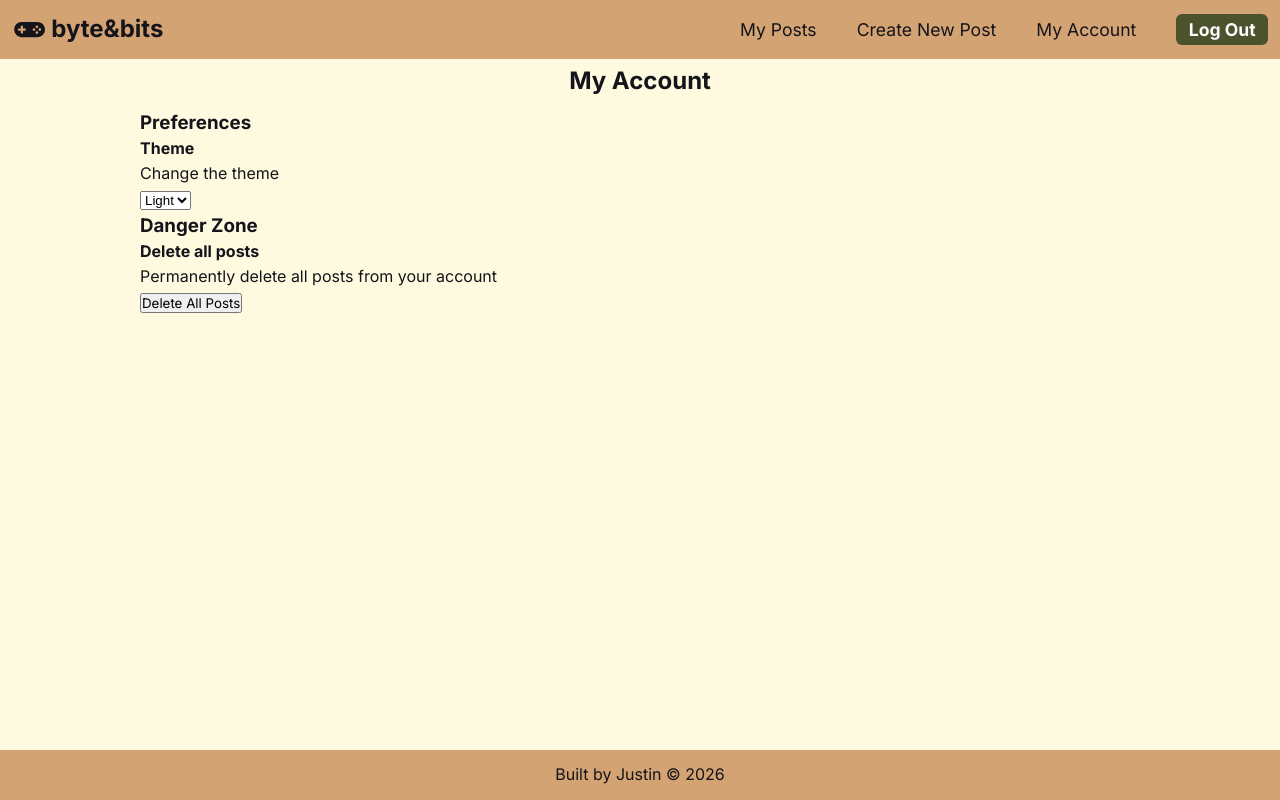
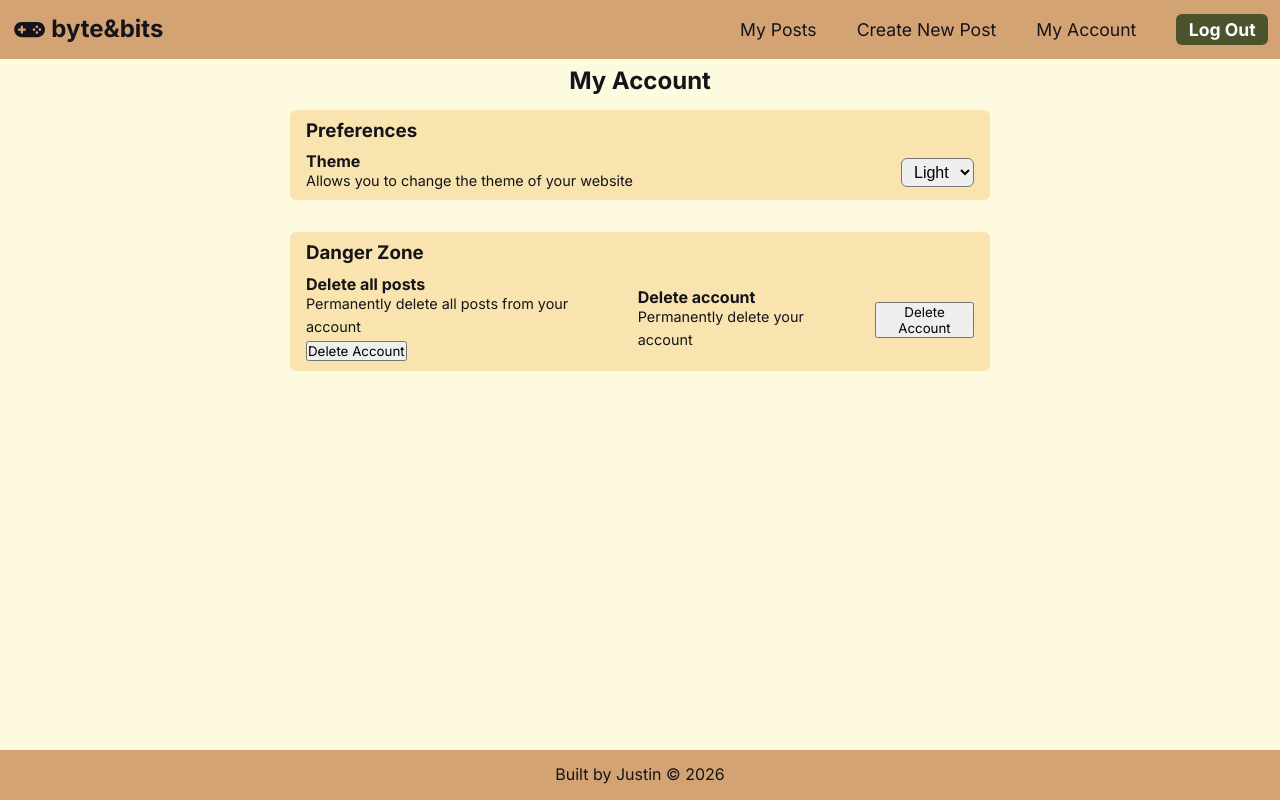
Before and after one commit to justinjones38/retro-game-forum, a React (Vite) app: page /my-account in a window 1280 px wide. Built offline with nearby package versions, Linux system fonts and the light colour scheme; no server answers; sample sign-in values are in the browser's storage.

Commit message:
improved styling of dark mode

```diff
--- a/src/components/modals/ModalConfirm.module.css
+++ b/src/components/modals/ModalConfirm.module.css
@@ -11,6 +11,7 @@
   justify-content: center;
   align-items: center;
   z-index: 100;
+  color: var(--primary-text-color);
 }
 
 .contentWrapper {
--- a/src/components/modals/ModalForm.module.css
+++ b/src/components/modals/ModalForm.module.css
@@ -11,6 +11,7 @@
   justify-content: center;
   align-items: center;
   z-index: 100;
+  color: var(--primary-text-color);
 }
 
 .contentWrapper {
--- a/src/pages/account-setup/MyAccount.jsx
+++ b/src/pages/account-setup/MyAccount.jsx
@@ -41,11 +41,11 @@ export default function MyAccount() {
       <div className={styles.contentWrapper}>
         <h3 className={styles.subtitle}>Preferences</h3>
         <div className={styles.miniContainer}>
-          <div className={styles.contentDescription}>
+          <div className={styles.leftContent}>
             <h4 className={styles.contentHeader}>Theme</h4>
-            <p className={styles.contentDescription}>Change the theme</p>
+            <p className={styles.contentDescription}>Allows you to change the theme of your website</p>
           </div>
-          <select value={theme} onChange={handleTheme}>
+          <select value={theme} onChange={handleTheme} className={styles.selectMenu}>
             <option value="light">Light</option>
             <option value="dark">Dark</option>
           </select>
@@ -60,8 +60,16 @@ export default function MyAccount() {
             <p className={styles.contentDescription}>
               Permanently delete all posts from your account
             </p>
+            <button>Delete Account</button>
           </div>
-          <button>Delete All Posts</button>
+
+          <div className={styles.description}>
+            <h4 className={styles.contentHeader}>Delete account</h4>
+            <p className={styles.contentDescription}>
+              Permanently delete your account
+            </p>
+          </div>
+          <button>Delete Account</button>
         </div>
       </div>
     </section>
--- a/src/pages/account-setup/MyAccount.module.css
+++ b/src/pages/account-setup/MyAccount.module.css
@@ -0,0 +1,34 @@
+.contentWrapper {
+  background-color: var(--card-bg-color);
+  width: 90%;
+  max-width: 700px;
+  margin: 0 auto 2em;
+  border-radius: 6px;
+  padding: 0.5em 1em;
+}
+
+.subtitle {
+  margin-bottom: 0.5em;
+}
+
+.miniContainer {
+  display: flex;
+  justify-content: space-between;
+  align-items: center;
+  gap: 1em;
+}
+
+.contentHeader {
+  font-size: 1rem;
+  line-height: 1;
+}
+
+.contentDescription {
+  font-size: 0.9rem;
+}
+
+.selectMenu {
+  font-size: 1rem;
+  padding: 0.25em 0.5em;
+  border-radius: 6px;
+}
--- a/src/styles/reset.css
+++ b/src/styles/reset.css
@@ -53,3 +53,7 @@ select,
 option {
   cursor: pointer;
 }
+
+svg {
+  color: var(--primary-text-color);
+}
--- a/src/styles/variables.css
+++ b/src/styles/variables.css
@@ -52,9 +52,9 @@
   --primary-text-visited-color: #fcd1ff;
   --faded-text-color: #fcfcfcba;
   --menu-btn-hover-color: #fff;
-  --link-text-color: #453fc6;
-  --link-text-hover-color: #20206f;
-  --alert-text-color: #83252b;
+  --link-text-color: #BEBDEA;
+  --link-text-hover-color: #C1C1EB;
+  --alert-text-color: #E3A0A8;
   --author-text-color: #fafafa;
 
   /* Button Colors */
```
